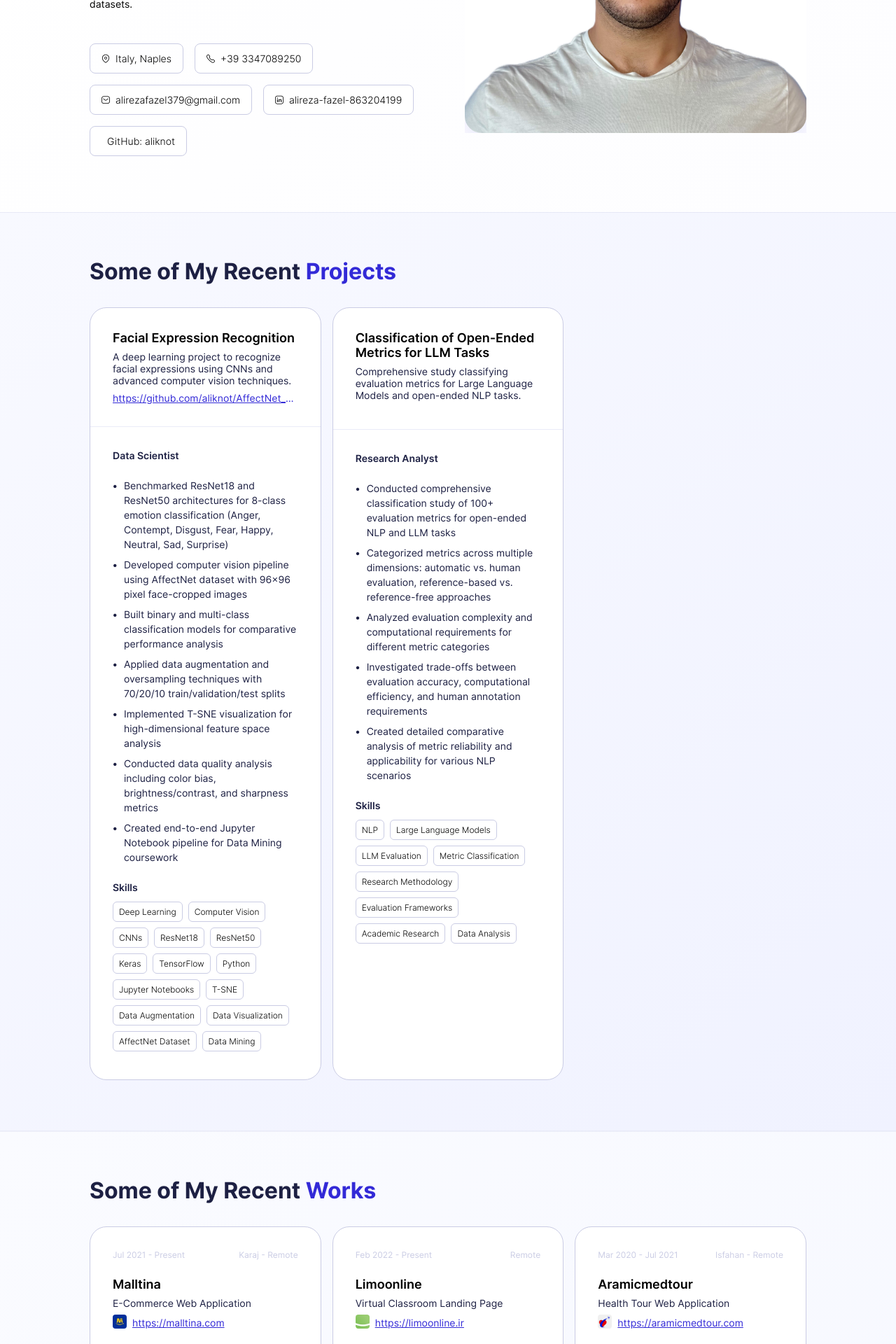
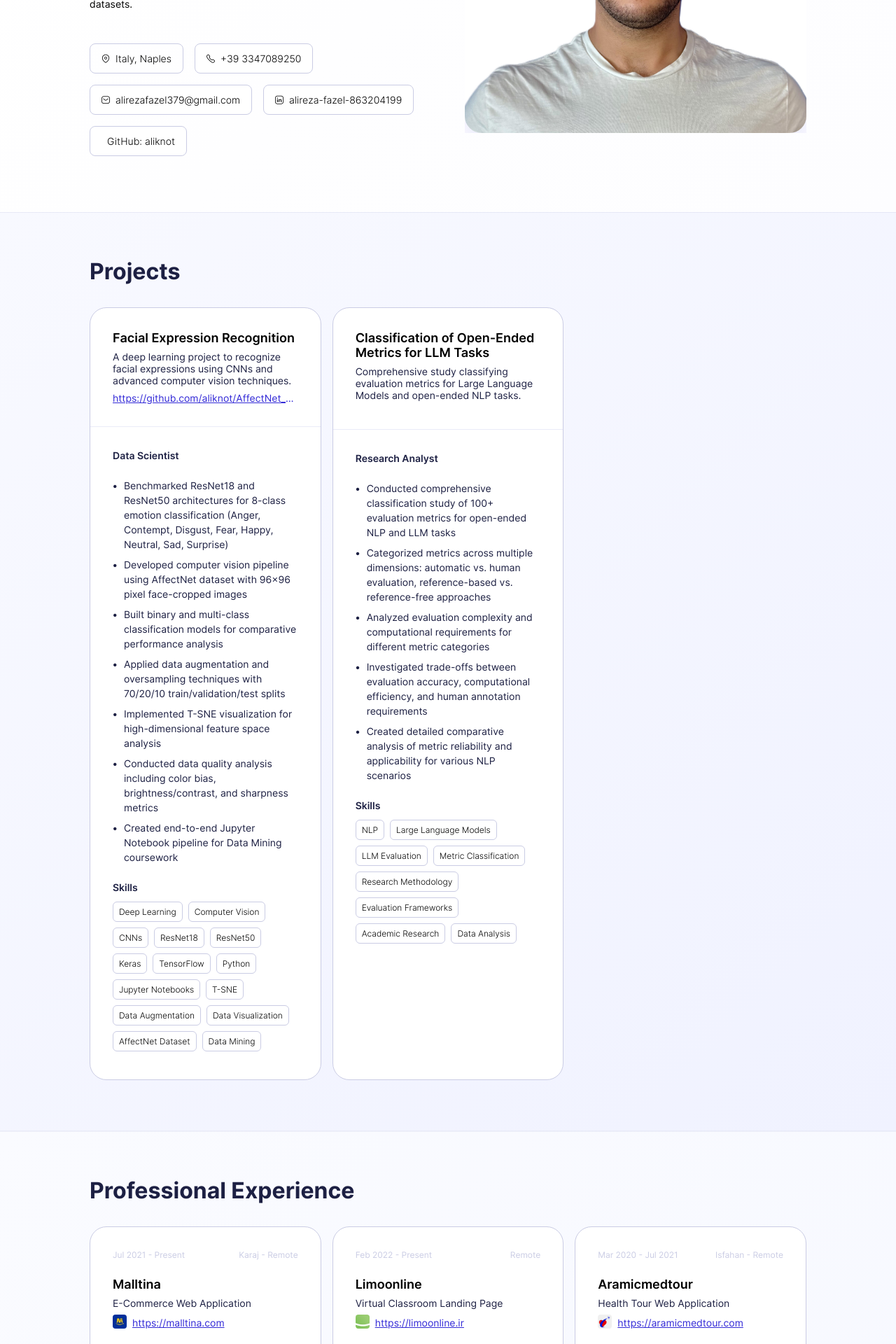
Before and after one commit to aliknot/resume, a Next.js app: page / in a window 1280 px wide. Shown: the part 470-2390 px from the top of the page at 70% size. Built offline with nearby package versions, Linux system fonts and the light colour scheme.

Commit message:
updated the title of projects and works

```diff
--- a/src/sections/Projects/index.tsx
+++ b/src/sections/Projects/index.tsx
@@ -8,7 +8,7 @@ const Project = ({ projects }: ProjectProps) => {
 		<section className={styles.graySection} id='work'>
 			<div className={styles.wrapper}>
 				<h3 className={styles.workTitle}>
-					Some of My Recent <span className={styles.bluePurple}>Projects</span>
+					Projects
 				</h3>
 				{projects.items.length ? (
 					<div className={styles.workCardsWrapper}>
--- a/src/sections/Projects/style.module.scss
+++ b/src/sections/Projects/style.module.scss
@@ -14,9 +14,6 @@
 	color: $dark-blue-grey;
 	margin-top: 0;
 	margin-bottom: 24px;
-}
-.bluePurple {
-	color: $blue-purple;
 }
 .workSubtitle {
 	font-size: 14px;
--- a/src/sections/Work/index.tsx
+++ b/src/sections/Work/index.tsx
@@ -8,7 +8,7 @@ const Work = ({ works }: WorksProps) => {
 		<section className={styles.graySection} id='work'>
 			<div className={styles.wrapper}>
 				<h3 className={styles.workTitle}>
-					Some of My Recent <span className={styles.bluePurple}>Works</span>
+					Professional Experience
 				</h3>
 				{works.items.length ? (
 					<div className={styles.workCardsWrapper}>
--- a/src/sections/Work/style.module.scss
+++ b/src/sections/Work/style.module.scss
@@ -14,9 +14,6 @@
 	color: $dark-blue-grey;
 	margin-top: 0;
 	margin-bottom: 24px;
-}
-.bluePurple {
-	color: $blue-purple;
 }
 .workSubtitle {
 	font-size: 14px;
```
